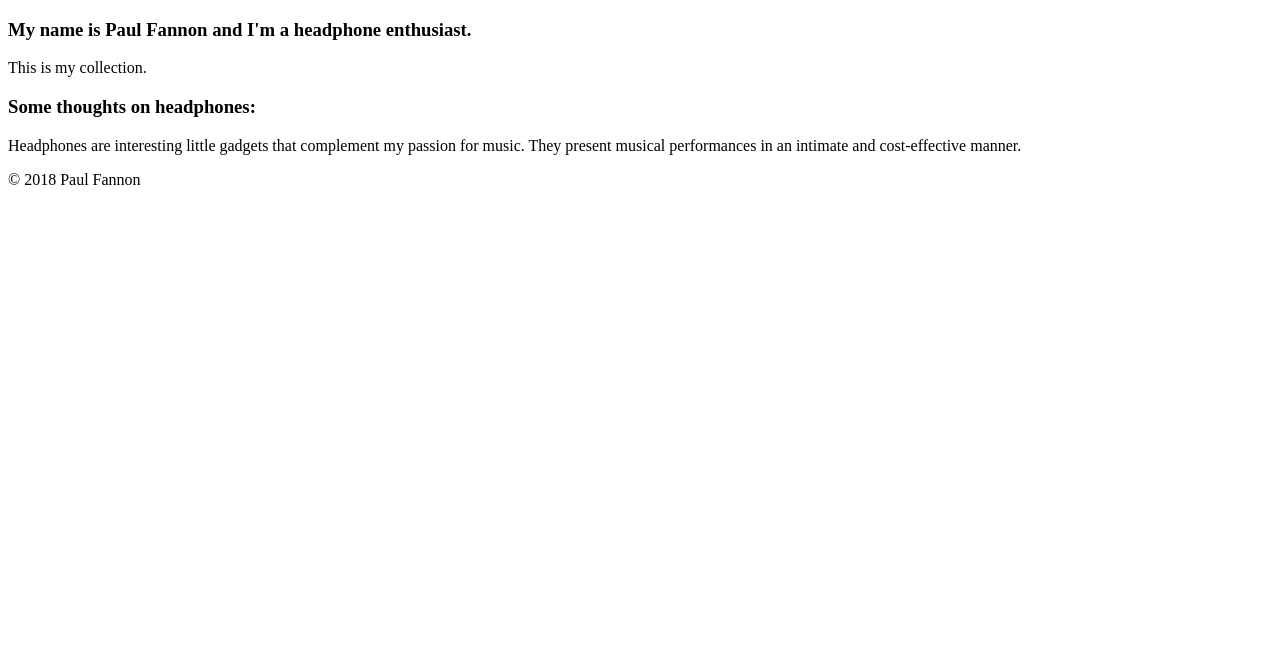
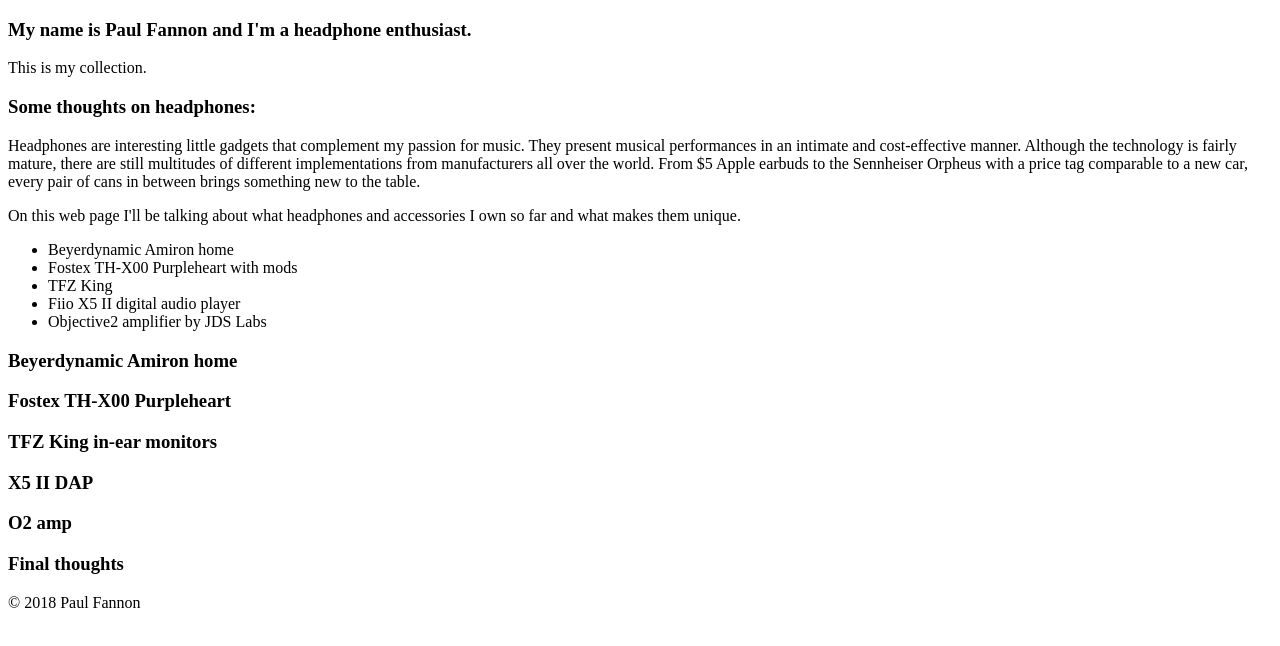
Before and after one commit to bluenote87/html-me-something, a plain HTML site: page index.html in a window 1280 px wide. Drawn offline with Linux system fonts and the light colour scheme.

Commit message:
Made the outline of the webpage

```diff
--- a/index.html
+++ b/index.html
@@ -16,8 +16,36 @@
                         Some thoughts on headphones:
                     </h3>
                     <p>
-                        Headphones are interesting little gadgets that complement my passion for music. They present musical performances in an intimate and cost-effective manner.
+                        Headphones are interesting little gadgets that complement my passion for music. They present musical performances in an intimate and cost-effective manner. Although the technology is fairly mature, there are still multitudes of different implementations from manufacturers all over the world. From $5 Apple earbuds to the Sennheiser Orpheus with a price tag comparable to a new car, every pair of cans in between brings something new to the table.
                     </p>
+                    <p>
+                        On this web page I'll be talking about what headphones and accessories I own so far and what makes them unique.
+                    </p>
+                    <ul>
+                        <li>Beyerdynamic Amiron home</li>
+                        <li>Fostex TH-X00 Purpleheart with mods</li>
+                        <li>TFZ King</li>
+                        <li>Fiio X5 II digital audio player</li>
+                        <li>Objective2 amplifier by JDS Labs</li>
+                    </ul>
+                </article>
+                <article>
+                    <h3>Beyerdynamic Amiron home</h3>
+                </article>
+                <article>
+                    <h3>Fostex TH-X00 Purpleheart</h3>
+                </article>
+                <article>
+                    <h3>TFZ King in-ear monitors</h3>
+                </article>
+                <article>
+                    <h3>X5 II DAP</h3>
+                </article>
+                <article>
+                    <h3>O2 amp</h3>
+                </article>
+                <article>
+                    <h3>Final thoughts</h3>
                 </article>
             </main>
         <footer>
```
